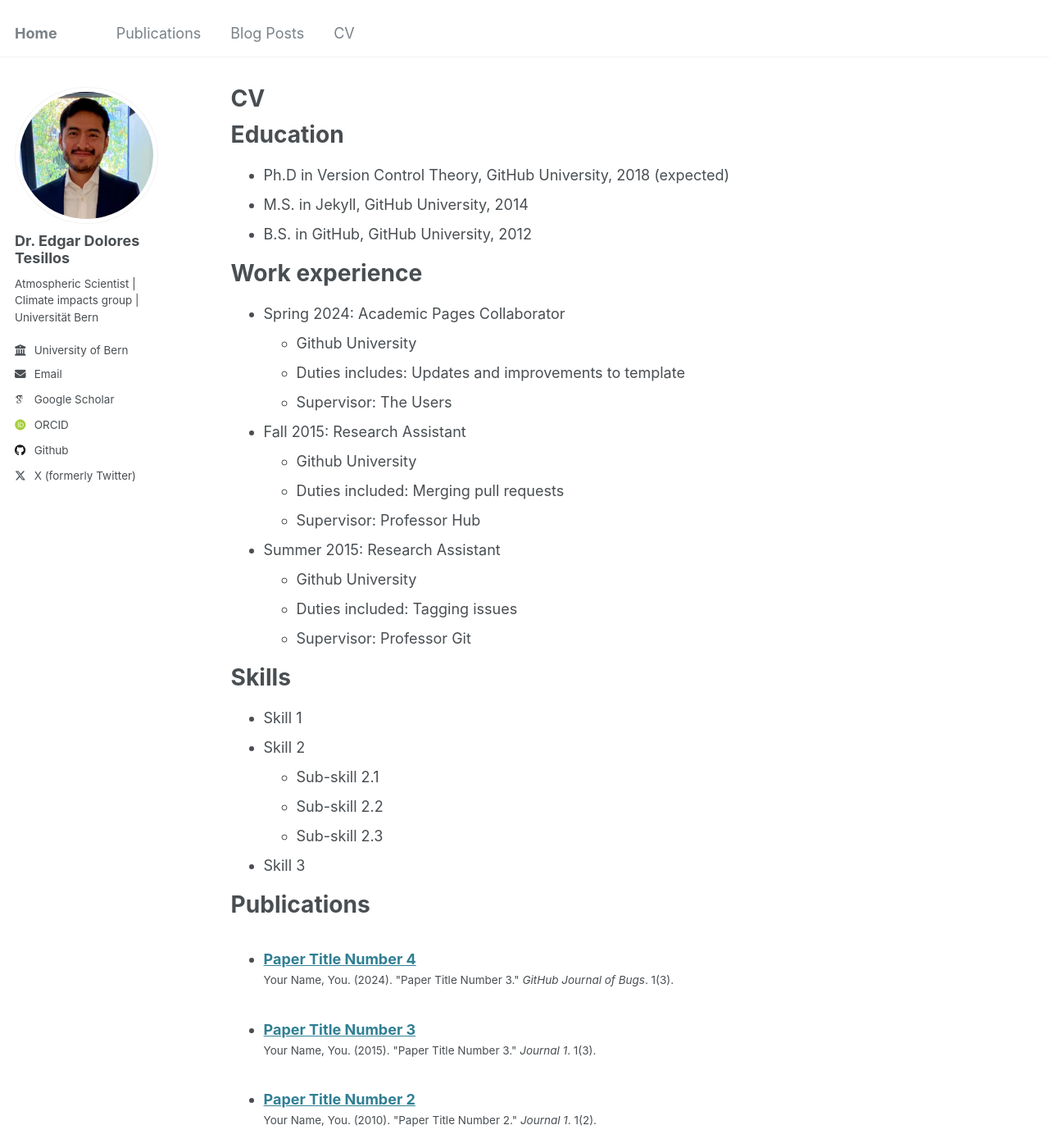
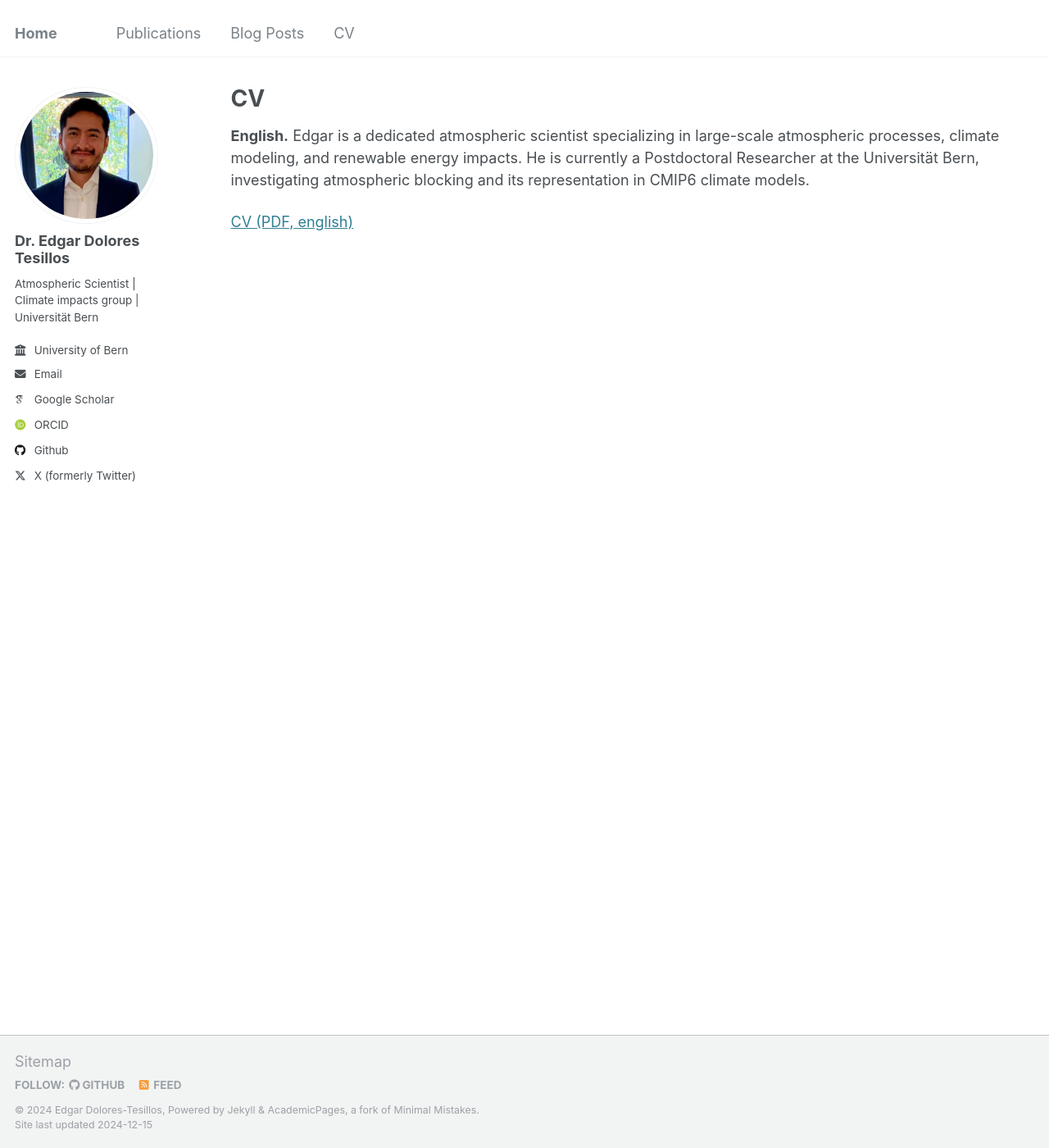
Before and after one commit to edgardotes/edgardotes.github.io, a Jekyll site: the page built from _pages/cv.md, in a window 1280 px wide and 1400 px high. Shown: the whole window at 82% size. Built offline with Jekyll 4.4.1, drawn with Linux system fonts in a browser that asks for light colours; some web fonts are replaced; some of the changed text lies outside the part shown.

Commit message:
Update cv.md

```diff
--- a/_pages/cv.md
+++ b/_pages/cv.md
@@ -7,58 +7,8 @@ redirect_from:
   - /resume
 ---
 
-{% include base_path %}
+**English.** Edgar is a dedicated atmospheric scientist specializing in large-scale atmospheric processes, climate modeling, and renewable energy impacts. He is currently a Postdoctoral Researcher at the Universität Bern, investigating atmospheric blocking and its representation in CMIP6 climate models.
 
-Education
-======
-* Ph.D in Version Control Theory, GitHub University, 2018 (expected)
-* M.S. in Jekyll, GitHub University, 2014
-* B.S. in GitHub, GitHub University, 2012
+<!-- <a href="https://edgardotes.github.io/files/cv_short.pdf" target="_blank">CV short (PDF, english)</a> -->
 
-Work experience
-======
-* Spring 2024: Academic Pages Collaborator
-  * Github University
-  * Duties includes: Updates and improvements to template
-  * Supervisor: The Users
-
-* Fall 2015: Research Assistant
-  * Github University
-  * Duties included: Merging pull requests
-  * Supervisor: Professor Hub
-
-* Summer 2015: Research Assistant
-  * Github University
-  * Duties included: Tagging issues
-  * Supervisor: Professor Git
-
-Skills
-======
-* Skill 1
-* Skill 2
-  * Sub-skill 2.1
-  * Sub-skill 2.2
-  * Sub-skill 2.3
-* Skill 3
-
-Publications
-======
-  <ul>{% for post in site.publications reversed %}
-    {% include archive-single-cv.html %}
-  {% endfor %}</ul>
-
-Talks
-======
-  <ul>{% for post in site.talks reversed %}
-    {% include archive-single-talk-cv.html  %}
-  {% endfor %}</ul>
-
-Teaching
-======
-  <ul>{% for post in site.teaching reversed %}
-    {% include archive-single-cv.html %}
-  {% endfor %}</ul>
-
-Service and leadership
-======
-* Currently signed in to 43 different slack teams
+<a href="https://edgardotes.github.io/files/cv.pdf" target="_blank">CV (PDF, english)</a>
```
